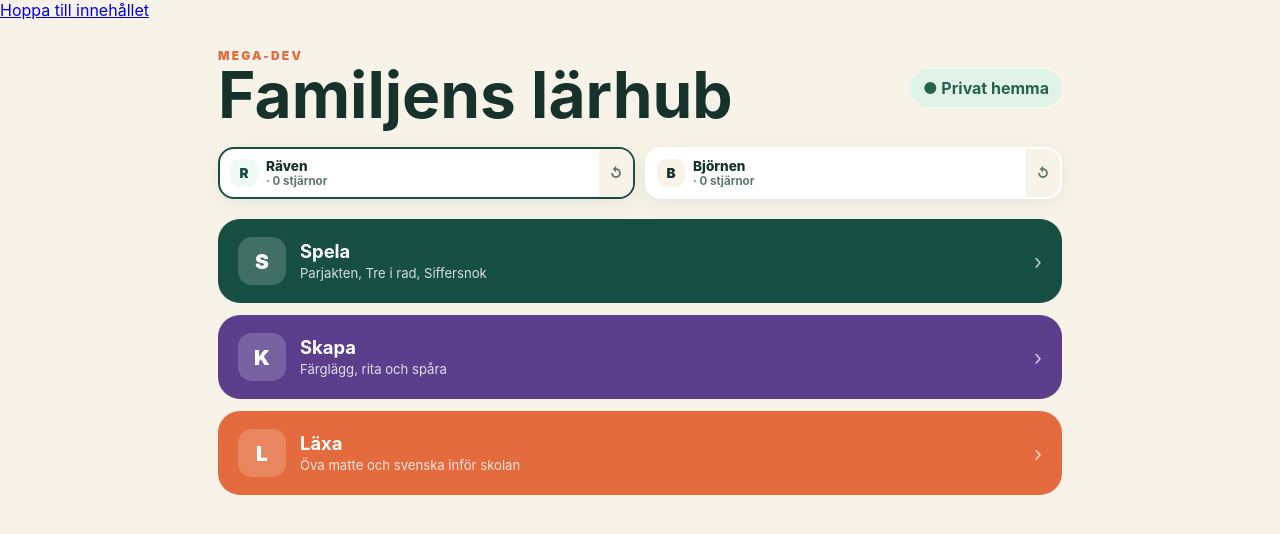
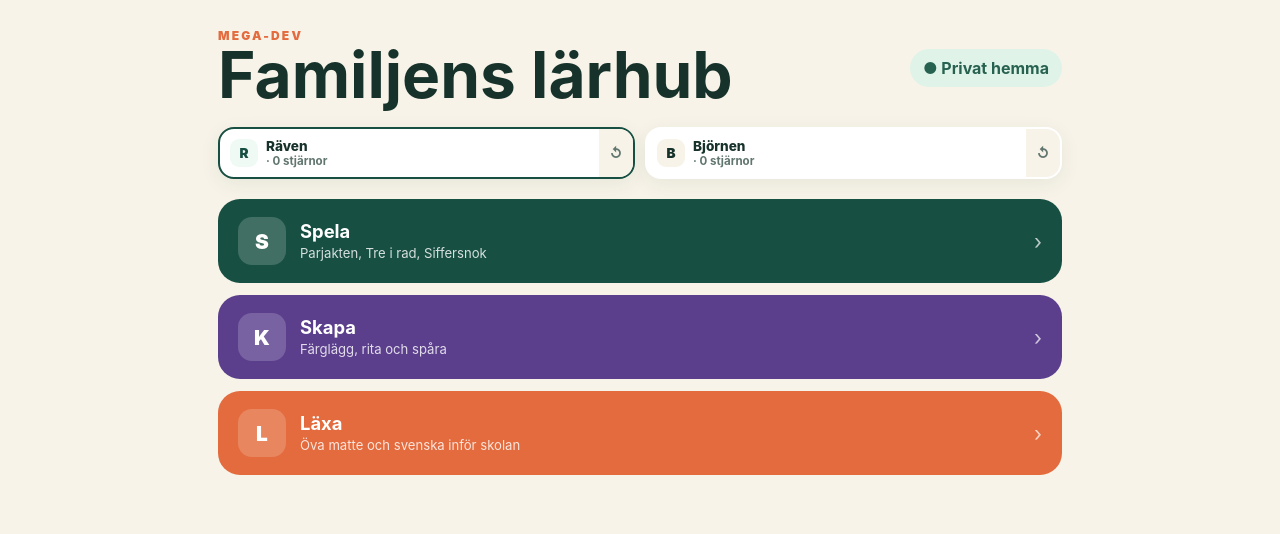
Before and after one commit to st0nken-spec/Mega-dev, a React (Vite) app: page / in a window 1280 px wide. Shown: the top 534 px of the page. Built offline with nearby package versions, Linux system fonts and the light colour scheme.

Commit message:
Improve accessibility and interaction comfort

```diff
--- a/src/index.css
+++ b/src/index.css
@@ -1 +1,5 @@
 button{cursor:pointer}button:focus-visible{outline:4px solid #5c8cff;outline-offset:3px}
+.skip-link{position:fixed;left:12px;top:12px;z-index:10;padding:10px 14px;border-radius:10px;background:#17322b;color:#fff;font-weight:800;transform:translateY(-160%)}.skip-link:focus{transform:translateY(0)}
+button,.back-link,.skip-link{touch-action:manipulation}button:not(.swatch){min-height:44px}.swatch{min-width:44px;min-height:44px}
+@media(prefers-reduced-motion:reduce){*,*::before,*::after{scroll-behavior:auto!important;transition-duration:.01ms!important;animation-duration:.01ms!important;animation-iteration-count:1!important}}
+@media(forced-colors:active){button,[aria-pressed="true"]{border:2px solid ButtonText}.card.shown{outline:3px solid CanvasText}.private{border:1px solid CanvasText}}
```
